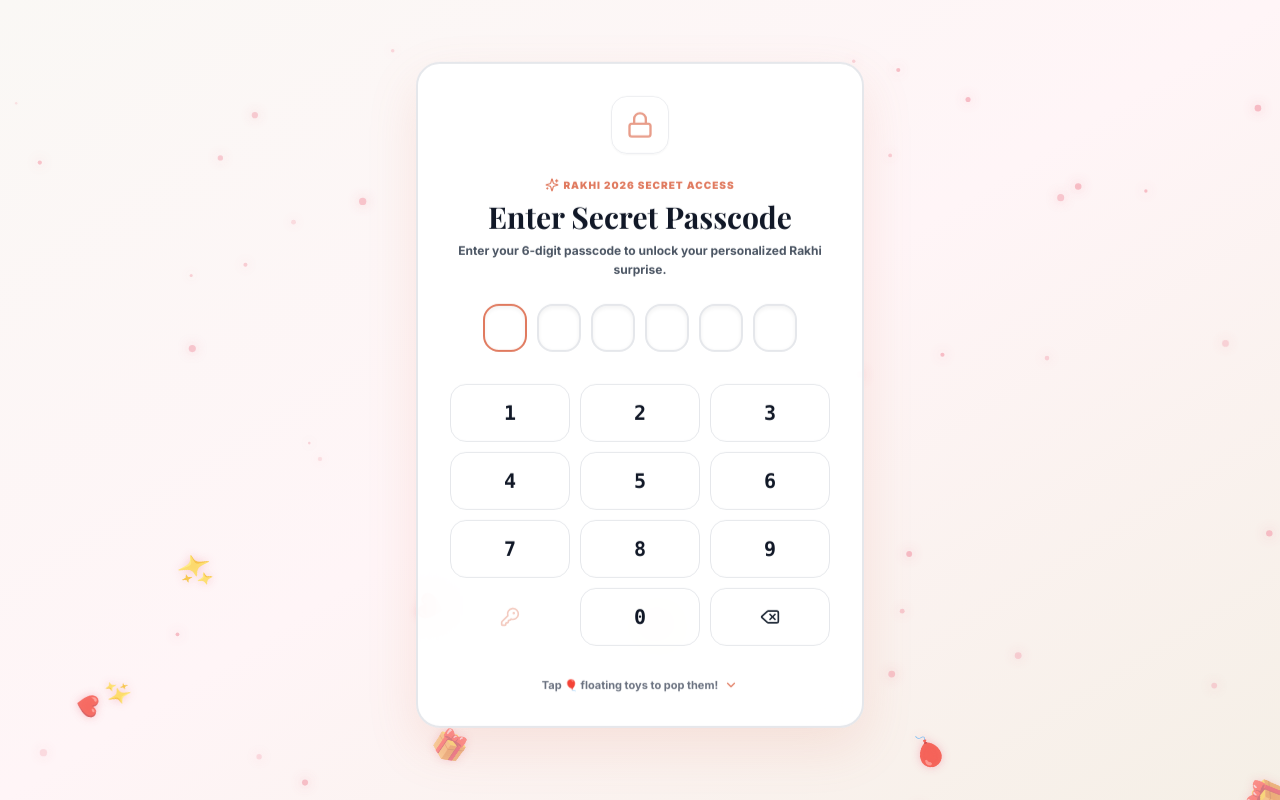
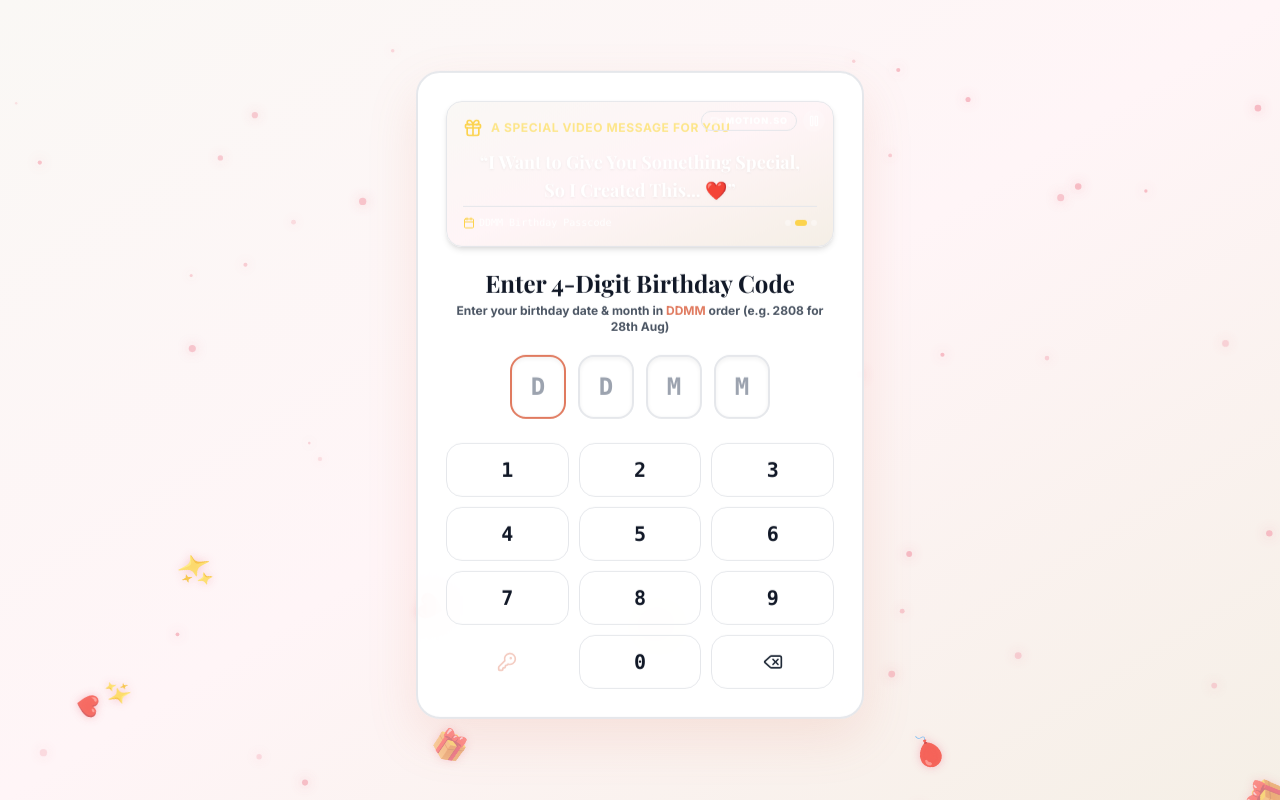
Before and after one commit to Jaswanth0811/Rakhi-2026, a Next.js app: page /rakhi in a window 1280 px wide. Built offline with nearby package versions, Linux system fonts and the light colour scheme; a web font is replaced by a local one.

Commit message:
Add Motion.so video reel presentation & DDMM 4-digit birthday passcode flow

```diff
--- a/src/app/api/rakhi/unlock/route.ts
+++ b/src/app/api/rakhi/unlock/route.ts
@@ -7,24 +7,35 @@ export async function POST(req: NextRequest) {
     const body = await req.json();
     const { code } = body;
 
-    if (!code || typeof code !== "string" || code.trim().length !== 6) {
+    const trimmedCode = code ? String(code).trim() : "";
+
+    if (!trimmedCode || trimmedCode.length < 4 || trimmedCode.length > 6) {
       return NextResponse.json(
-        { error: "Please enter a valid 6-digit secret code." },
+        { error: "Please enter your 4-digit DDMM birthday passcode." },
         { status: 400 }
       );
     }
 
-    const hashedInput = hashCode(code.trim());
+    const hashedInput = hashCode(trimmedCode);
 
-    // Find sister access record by codeHash
-    const access = await db.sisterAccess.findFirst({
+    // Find sister access record by codeHash (exact match)
+    let access = await db.sisterAccess.findFirst({
       where: { codeHash: hashedInput, isActive: true },
       include: { sister: true },
     });
 
+    // Backwards compatibility fallback for 4-digit DDMM code matching legacy 6-digit (e.g. "2808" -> "280826")
+    if (!access && trimmedCode.length === 4) {
+      const legacy6Hash = hashCode(`${trimmedCode}26`);
+      access = await db.sisterAccess.findFirst({
+        where: { codeHash: legacy6Hash, isActive: true },
+        include: { sister: true },
+      });
+    }
+
     if (!access || !access.sister || access.sister.status !== "published") {
       return NextResponse.json(
-        { error: "Hmm... That doesn't look like the secret code. Try again. ❤️" },
+        { error: "Hmm... That passcode doesn't match. Enter your Birthday in DDMM order (e.g. 2808). ❤️" },
         { status: 401 }
       );
     }
@@ -54,7 +65,6 @@ export async function POST(req: NextRequest) {
       sessionId: session.id,
     });
 
-    // In-memory session cookie (no persistent maxAge)
     response.cookies.set({
       name: "rakhi_sister_token",
       value: token,
--- a/src/app/rakhi/admin/sisters/new/page.tsx
+++ b/src/app/rakhi/admin/sisters/new/page.tsx
@@ -3,7 +3,7 @@
 import { useState, useEffect } from "react";
 import { useRouter } from "next/navigation";
 import { motion } from "framer-motion";
-import { User, Sparkles, CheckCircle, ArrowRight, Wand2, Palette, Music, Sliders, RefreshCw } from "lucide-react";
+import { User, Sparkles, CheckCircle, ArrowRight, Wand2, Calendar, RefreshCw } from "lucide-react";
 import AIRephraseModal from "@/components/admin/AIRephraseModal";
 
 export default function CreateSisterWizardPage() {
@@ -13,11 +13,20 @@ export default function CreateSisterWizardPage() {
   // Form State
   const [name, setName] = useState("");
   const [photoUrl, setPhotoUrl] = useState("");
+  const [birthDay, setBirthDay] = useState("28");
+  const [birthMonth, setBirthMonth] = useState("08");
   const [finalMessage, setFinalMessage] = useState("");
   const [themeId, setThemeId] = useState("warm_sunset");
   const [songId, setSongId] = useState("song_emotional_acoustic");
   const [motionStyle, setMotionStyle] = useState("slow_emotional");
-  const [customCode, setCustomCode] = useState("");
+  const [customCode, setCustomCode] = useState("2808");
+
+  // Auto update DDMM passcode when birthday changes
+  useEffect(() => {
+    const dayPadded = birthDay.padStart(2, "0");
+    const monthPadded = birthMonth.padStart(2, "0");
+    setCustomCode(`${dayPadded}${monthPadded}`);
+  }, [birthDay, birthMonth]);
 
   // DB Options
   const [themes, setThemes] = useState<any[]>([]);
@@ -132,7 +141,7 @@ export default function CreateSisterWizardPage() {
 
       setCreatedSister(data.sister);
       setGeneratedCode(data.generatedCode);
-      setStep(4); // Move to completion step
+      setStep(4);
     } catch {
       setError("Error creating sister.");
     } finally {
@@ -146,13 +155,13 @@ export default function CreateSisterWizardPage() {
       <div>
         <h1 className="font-serif text-3xl font-bold text-gray-900">Create Sister Experience</h1>
         <p className="text-sm text-gray-600 font-semibold">
-          Follow the step-by-step wizard to build a personalized Rakhi surprise.
+          Build a personalized Rakhi surprise with DDMM birthday passcode.
         </p>
       </div>
 
       {/* Progress Steps */}
       <div className="flex items-center justify-between border-b border-rose-200 pb-4 text-xs font-bold text-gray-500">
-        <span className={step >= 1 ? "text-[#E07A5F]" : ""}>1. Basic Info</span>
+        <span className={step >= 1 ? "text-[#E07A5F]" : ""}>1. Basic Info & Birthday</span>
         <span>→</span>
         <span className={step >= 2 ? "text-[#E07A5F]" : ""}>2. Final Letter</span>
         <span>→</span>
@@ -167,14 +176,14 @@ export default function CreateSisterWizardPage() {
         </div>
       )}
 
-      {/* STEP 1: Basic Info */}
+      {/* STEP 1: Basic Info & Birthday */}
       {step === 1 && (
         <motion.div
           initial={{ opacity: 0, y: 15 }}
           animate={{ opacity: 1, y: 0 }}
           className="bg-white border-2 border-rose-200 rounded-3xl p-6 sm:p-8 space-y-6 shadow-md"
         >
-          <h2 className="font-serif text-xl font-bold text-gray-900">Step 1: Sister Details</h2>
+          <h2 className="font-serif text-xl font-bold text-gray-900">Step 1: Sister Details & Birthday</h2>
 
           <div className="space-y-4">
             <div>
@@ -189,6 +198,67 @@ export default function CreateSisterWizardPage() {
                 placeholder="e.g. Anusha, Sravani, Priyanka..."
                 className="w-full p-4 rounded-xl bg-rose-50/50 border border-rose-200 text-gray-900 font-bold focus:border-[#E07A5F] focus:outline-none"
               />
+            </div>
+
+            {/* Birthday DDMM Inputs */}
+            <div className="p-4 rounded-2xl bg-rose-50/60 border border-rose-200 space-y-3">
+              <div className="flex items-center gap-2 text-xs font-black text-[#E07A5F] uppercase tracking-wider">
+                <Calendar className="w-4 h-4 text-[#E07A5F]" />
+                Sister Birthday (For 4-Digit Passcode Generation)
+              </div>
+
+              <div className="grid grid-cols-2 gap-3">
+                <div>
+                  <label className="block text-[11px] font-bold text-gray-600 mb-1">
+                    BIRTH DAY (DD)
+                  </label>
+                  <select
+                    value={birthDay}
+                    onChange={(e) => setBirthDay(e.target.value)}
+                    className="w-full p-3 rounded-xl bg-white border border-rose-200 font-mono font-bold text-gray-900 text-sm focus:outline-none"
+                  >
+                    {Array.from({ length: 31 }, (_, i) => String(i + 1).padStart(2, "0")).map((d) => (
+                      <option key={d} value={d}>
+                        Day {d}
+                      </option>
+                    ))}
+                  </select>
+                </div>
+
+                <div>
+                  <label className="block text-[11px] font-bold text-gray-600 mb-1">
+                    BIRTH MONTH (MM)
+                  </label>
+                  <select
+                    value={birthMonth}
+                    onChange={(e) => setBirthMonth(e.target.value)}
+                    className="w-full p-3 rounded-xl bg-white border border-rose-200 font-mono font-bold text-gray-900 text-sm focus:outline-none"
+                  >
+                    {[
+                      { num: "01", name: "01 - January" },
+                      { num: "02", name: "02 - February" },
+                      { num: "03", name: "03 - March" },
+                      { num: "04", name: "04 - April" },
+                      { num: "05", name: "05 - May" },
+                      { num: "06", name: "06 - June" },
+                      { num: "07", name: "07 - July" },
+                      { num: "08", name: "08 - August" },
+                      { num: "09", name: "09 - September" },
+                      { num: "10", name: "10 - October" },
+                      { num: "11", name: "11 - November" },
+                      { num: "12", name: "12 - December" },
+                    ].map((m) => (
+                      <option key={m.num} value={m.num}>
+                        {m.name}
+                      </option>
+                    ))}
+                  </select>
+                </div>
+              </div>
+
+              <div className="text-xs font-bold text-gray-700 pt-1">
+                Generated Passcode (DDMM): <span className="font-mono font-extrabold text-[#E07A5F] text-sm px-2 py-0.5 rounded-lg bg-white border border-rose-300">{customCode}</span>
+              </div>
             </div>
 
             <div>
@@ -325,14 +395,14 @@ export default function CreateSisterWizardPage() {
           {/* Code Customization */}
           <div>
             <label className="block text-xs font-bold text-gray-700 uppercase tracking-wider mb-2">
-              CUSTOM 6-DIGIT ACCESS CODE (OPTIONAL)
+              DDMM BIRTHDAY PASSCODE
             </label>
             <input
               type="text"
               maxLength={6}
               value={customCode}
               onChange={(e) => setCustomCode(e.target.value.replace(/[^0-9]/g, ""))}
-              placeholder="Auto-generated if left blank (e.g. 280826)"
+              placeholder="e.g. 2808 for 28th August"
               className="w-full p-4 rounded-xl bg-rose-50/50 border border-rose-200 text-gray-900 font-mono font-bold focus:border-[#E07A5F] focus:outline-none tracking-widest text-center text-lg"
             />
           </div>
@@ -374,13 +444,13 @@ export default function CreateSisterWizardPage() {
               Experience Created for {createdSister.name}! 🎉
             </h2>
             <p className="text-xs text-gray-600 font-semibold">
-              Give this mandatory 6-digit access code to {createdSister.name} so she can unlock her surprise.
+              Give this 4-digit DDMM birthday passcode to {createdSister.name} so she can unlock her surprise.
             </p>
           </div>
 
           <div className="bg-rose-50 p-6 rounded-2xl border border-rose-200 space-y-2 shadow-inner">
             <span className="text-xs uppercase font-extrabold text-[#E07A5F] tracking-widest">
-              HER SECRET ACCESS CODE:
+              HER SECRET DDMM PASSCODE:
             </span>
             <div className="font-mono text-4xl font-extrabold text-[#E07A5F] tracking-widest">
               {generatedCode}
--- a/src/components/rakhi/CodeUnlockScreen.tsx
+++ b/src/components/rakhi/CodeUnlockScreen.tsx
@@ -2,7 +2,7 @@
 
 import { useState, useRef, useEffect } from "react";
 import { motion, AnimatePresence } from "framer-motion";
-import { Lock, Sparkles, AlertCircle, Delete, KeyRound, ChevronDown } from "lucide-react";
+import { Lock, Sparkles, AlertCircle, Delete, KeyRound, Play, Pause, Gift, Calendar, Video } from "lucide-react";
 import { sfx } from "@/lib/sfx";
 
 interface CodeUnlockScreenProps {
@@ -10,15 +10,32 @@ interface CodeUnlockScreenProps {
 }
 
 export default function CodeUnlockScreen({ onUnlockSuccess }: CodeUnlockScreenProps) {
-  const [digits, setDigits] = useState<string[]>(["", "", "", "", "", ""]);
+  const [digits, setDigits] = useState<string[]>(["", "", "", ""]);
   const [isVerifying, setIsVerifying] = useState(false);
   const [errorMsg, setErrorMsg] = useState<string | null>(null);
   const [isShaking, setIsShaking] = useState(false);
+  const [isPlayingMotion, setIsPlayingMotion] = useState(true);
+  const [motionTextIndex, setMotionTextIndex] = useState(0);
   const inputRefs = useRef<(HTMLInputElement | null)[]>([]);
+
+  const motionMessages = [
+    "Hey Sis, Happy RakshaBandhan! 🎀",
+    "I Want to Give You Something Special, So I Created This... ❤️",
+    "The passcode is the DDMM of your Birthday! 🎂",
+  ];
 
   useEffect(() => {
     inputRefs.current[0]?.focus();
   }, []);
+
+  // Motion video reel text cycler
+  useEffect(() => {
+    if (!isPlayingMotion) return;
+    const interval = setInterval(() => {
+      setMotionTextIndex((prev) => (prev + 1) % motionMessages.length);
+    }, 3500);
+    return () => clearInterval(interval);
+  }, [isPlayingMotion]);
 
   const triggerShake = () => {
     setIsShaking(true);
@@ -26,7 +43,7 @@ export default function CodeUnlockScreen({ onUnlockSuccess }: CodeUnlockScreenPr
   };
 
   const submitCode = async (codeToSubmit: string) => {
-    if (codeToSubmit.length !== 6) return;
+    if (codeToSubmit.length < 4) return;
 
     setIsVerifying(true);
     setErrorMsg(null);
@@ -41,7 +58,7 @@ export default function CodeUnlockScreen({ onUnlockSuccess }: CodeUnlockScreenPr
       const data = await res.json();
 
       if (!res.ok) {
-        setErrorMsg(data.error || "Invalid secret code.");
+        setErrorMsg(data.error || "Invalid passcode.");
         triggerShake();
         setIsVerifying(false);
         return;
@@ -69,7 +86,7 @@ export default function CodeUnlockScreen({ onUnlockSuccess }: CodeUnlockScreenPr
     nextDigits[emptyIndex] = numStr;
     setDigits(nextDigits);
 
-    if (emptyIndex === 5) {
+    if (emptyIndex === digits.length - 1) {
       const full = nextDigits.join("");
       submitCode(full);
     }
@@ -92,10 +109,10 @@ export default function CodeUnlockScreen({ onUnlockSuccess }: CodeUnlockScreenPr
     const cleaned = value.replace(/[^0-9]/g, "");
 
     if (cleaned.length > 1) {
-      const pasted = cleaned.slice(0, 6).split("");
+      const pasted = cleaned.slice(0, 4).split("");
       const nextDigits = [...digits];
       pasted.forEach((char, i) => {
-        if (i < 6) nextDigits[i] = char;
+        if (i < 4) nextDigits[i] = char;
       });
       setDigits(nextDigits);
       if (nextDigits.every((d) => d !== "")) {
@@ -108,7 +125,7 @@ export default function CodeUnlockScreen({ onUnlockSuccess }: CodeUnlockScreenPr
     nextDigits[index] = cleaned;
     setDigits(nextDigits);
 
-    if (cleaned && index < 5) {
+    if (cleaned && index < digits.length - 1) {
       inputRefs.current[index + 1]?.focus();
     }
 
@@ -136,30 +153,73 @@ export default function CodeUnlockScreen({ onUnlockSuccess }: CodeUnlockScreenPr
             ? { duration: 0.5 }
             : { duration: 4, repeat: Infinity, ease: "easeInOut" }
         }
-        className="w-full max-w-md rounded-3xl bg-white/95 border-2 border-rose-200/80 p-6 sm:p-8 space-y-6 shadow-[0_20px_50px_rgba(224,122,95,0.15)] backdrop-blur-xl relative overflow-hidden text-center"
+        className="w-full max-w-md rounded-3xl bg-white/95 border-2 border-rose-200/80 p-5 sm:p-7 space-y-5 shadow-[0_20px_50px_rgba(224,122,95,0.15)] backdrop-blur-xl relative overflow-hidden text-center"
       >
-        {/* Top Floating Glow Chips */}
-        <div className="flex justify-center mb-1">
-          <div className="p-3.5 rounded-2xl bg-rose-50 border border-rose-200 text-[#E07A5F] shadow-sm animate-pulse">
-            <Lock className="w-7 h-7" />
+        {/* Motion.so Animated Video Reel Card */}
+        <div className="relative rounded-2xl bg-gradient-to-br from-rose-900 via-rose-800 to-amber-900 p-4 text-white shadow-md overflow-hidden border border-rose-300">
+          <div className="absolute top-2 right-2 flex items-center gap-1.5 z-10">
+            <span className="text-[9px] uppercase tracking-widest font-black px-2 py-0.5 rounded-full bg-rose-500/30 border border-rose-300/40 text-rose-100 flex items-center gap-1">
+              <Video className="w-3 h-3 text-rose-200 animate-pulse" /> Motion.so
+            </span>
+            <button
+              onClick={() => setIsPlayingMotion(!isPlayingMotion)}
+              className="p-1 rounded-full bg-white/20 hover:bg-white/30 text-white transition-all cursor-pointer"
+            >
+              {isPlayingMotion ? <Pause className="w-3.5 h-3.5" /> : <Play className="w-3.5 h-3.5" />}
+            </button>
+          </div>
+
+          <div className="flex items-center gap-2 mb-2">
+            <Gift className="w-5 h-5 text-amber-300 shrink-0" />
+            <span className="text-xs font-bold text-amber-200 uppercase tracking-wider">
+              A Special Video Message For You
+            </span>
+          </div>
+
+          <AnimatePresence mode="wait">
+            <motion.div
+              key={motionTextIndex}
+              initial={{ opacity: 0, y: 10 }}
+              animate={{ opacity: 1, y: 0 }}
+              exit={{ opacity: 0, y: -10 }}
+              transition={{ duration: 0.5 }}
+              className="min-h-[60px] flex items-center justify-center"
+            >
+              <p className="font-serif text-base sm:text-lg font-bold text-rose-100 leading-snug drop-shadow-sm px-2">
+                &ldquo;{motionMessages[motionTextIndex]}&rdquo;
+              </p>
+            </motion.div>
+          </AnimatePresence>
+
+          <div className="flex items-center justify-between text-[10px] text-rose-200/80 pt-2 border-t border-rose-700/50 font-mono">
+            <span className="flex items-center gap-1">
+              <Calendar className="w-3 h-3 text-amber-300" /> DDMM Birthday Passcode
+            </span>
+            <div className="flex gap-1">
+              {motionMessages.map((_, i) => (
+                <span
+                  key={i}
+                  className={`w-1.5 h-1.5 rounded-full transition-all ${
+                    i === motionTextIndex ? "bg-amber-300 w-3" : "bg-white/40"
+                  }`}
+                />
+              ))}
+            </div>
           </div>
         </div>
 
-        <div className="space-y-1.5">
-          <span className="text-[10px] uppercase tracking-widest text-[#E07A5F] font-black flex items-center justify-center gap-1">
-            <Sparkles className="w-3.5 h-3.5 text-[#E07A5F]" />
-            Rakhi 2026 Secret Access
-          </span>
-          <h1 className="font-serif text-2xl sm:text-3xl font-bold text-gray-900">
-            Enter Secret Passcode
+        {/* Lock Header */}
+        <div className="space-y-1">
+          <h1 className="font-serif text-xl sm:text-2xl font-bold text-gray-900">
+            Enter 4-Digit Birthday Code
           </h1>
-          <p className="text-xs text-gray-600 font-bold leading-relaxed">
-            Enter your 6-digit passcode to unlock your personalized Rakhi surprise.
+          <p className="text-xs text-gray-600 font-bold">
+            Enter your birthday date & month in <span className="text-[#E07A5F]">DDMM</span> order (e.g. 2808 for 28th Aug)
           </p>
         </div>
 
-        {/* 6 Digit Input Display */}
-        <div className="flex justify-center gap-2 sm:gap-2.5 my-4">
+        {/* 4 Digit DDMM Input Display */}
+        <div className="flex justify-center gap-3 my-2">
           {digits.map((digit, idx) => (
             <div key={idx} className="relative">
               <input
@@ -169,18 +229,19 @@ export default function CodeUnlockScreen({ onUnlockSuccess }: CodeUnlockScreenPr
                 type="text"
                 inputMode="numeric"
                 pattern="[0-9]*"
-                maxLength={6}
+                maxLength={4}
                 value={digit}
                 onChange={(e) => handleChange(idx, e.target.value)}
                 onKeyDown={(e) => handleKeyDown(idx, e)}
-                className={`w-10 h-12 sm:w-11 sm:h-13 rounded-2xl bg-rose-50/60 border-2 text-center text-xl font-mono font-extrabold text-gray-900 focus:outline-none transition-all shadow-inner ${
+                placeholder={idx < 2 ? "D" : "M"}
+                className={`w-12 h-14 sm:w-14 sm:h-16 rounded-2xl bg-rose-50/60 border-2 text-center text-2xl font-mono font-extrabold text-gray-900 focus:outline-none transition-all shadow-inner ${
                   digit
-                    ? "border-[#E07A5F] bg-rose-100/80 shadow-xs"
+                    ? "border-[#E07A5F] bg-rose-100/90 shadow-xs"
                     : "border-rose-200 focus:border-[#E07A5F]"
                 }`}
               />
               {digit && (
-                <span className="absolute bottom-1 left-1/2 -translate-x-1/2 w-1.5 h-1.5 rounded-full bg-[#E07A5F]" />
+                <span className="absolute bottom-1.5 left-1/2 -translate-x-1/2 w-1.5 h-1.5 rounded-full bg-[#E07A5F]" />
               )}
             </div>
           ))}
@@ -201,13 +262,13 @@ export default function CodeUnlockScreen({ onUnlockSuccess }: CodeUnlockScreenPr
           )}
         </AnimatePresence>
 
-        {/* Tactile Mobile Keypad */}
-        <div className="grid grid-cols-3 gap-2.5 pt-2">
+        {/* Keypad */}
+        <div className="grid grid-cols-3 gap-2.5 pt-1">
           {["1", "2", "3", "4", "5", "6", "7", "8", "9"].map((num) => (
             <button
               key={num}
               onClick={() => handleKeypadPress(num)}
-              className="py-3.5 rounded-2xl bg-rose-50/80 border border-rose-200 text-gray-900 font-mono font-extrabold text-xl hover:bg-rose-100 active:scale-95 transition-all shadow-xs cursor-pointer"
+              className="py-3 rounded-2xl bg-rose-50/80 border border-rose-200 text-gray-900 font-mono font-extrabold text-xl hover:bg-rose-100 active:scale-95 transition-all shadow-xs cursor-pointer"
             >
               {num}
             </button>
@@ -217,22 +278,16 @@ export default function CodeUnlockScreen({ onUnlockSuccess }: CodeUnlockScreenPr
           </div>
           <button
             onClick={() => handleKeypadPress("0")}
-            className="py-3.5 rounded-2xl bg-rose-50/80 border border-rose-200 text-gray-900 font-mono font-extrabold text-xl hover:bg-rose-100 active:scale-95 transition-all shadow-xs cursor-pointer"
+            className="py-3 rounded-2xl bg-rose-50/80 border border-rose-200 text-gray-900 font-mono font-extrabold text-xl hover:bg-rose-100 active:scale-95 transition-all shadow-xs cursor-pointer"
           >
             0
           </button>
           <button
             onClick={handleBackspace}
-            className="py-3.5 rounded-2xl bg-rose-100/80 border border-rose-300 text-gray-800 flex items-center justify-center hover:bg-rose-200 active:scale-95 transition-all shadow-xs cursor-pointer"
+            className="py-3 rounded-2xl bg-rose-100/80 border border-rose-300 text-gray-800 flex items-center justify-center hover:bg-rose-200 active:scale-95 transition-all shadow-xs cursor-pointer"
           >
             <Delete className="w-5 h-5" />
           </button>
-        </div>
-
-        {/* Scroll Motion Hint */}
-        <div className="flex items-center justify-center gap-1.5 text-[11px] font-bold text-gray-500 pt-2 animate-bounce">
-          <span>Tap 🎈 floating toys to pop them!</span>
-          <ChevronDown className="w-3.5 h-3.5 text-[#E07A5F]" />
         </div>
       </motion.div>
     </div>
```
